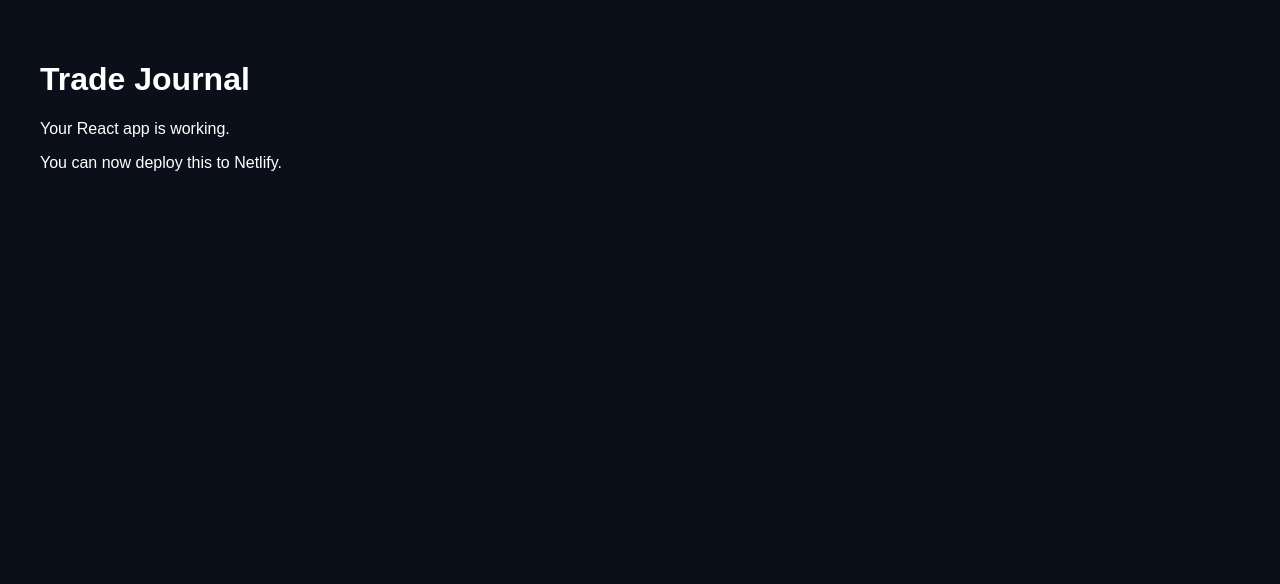
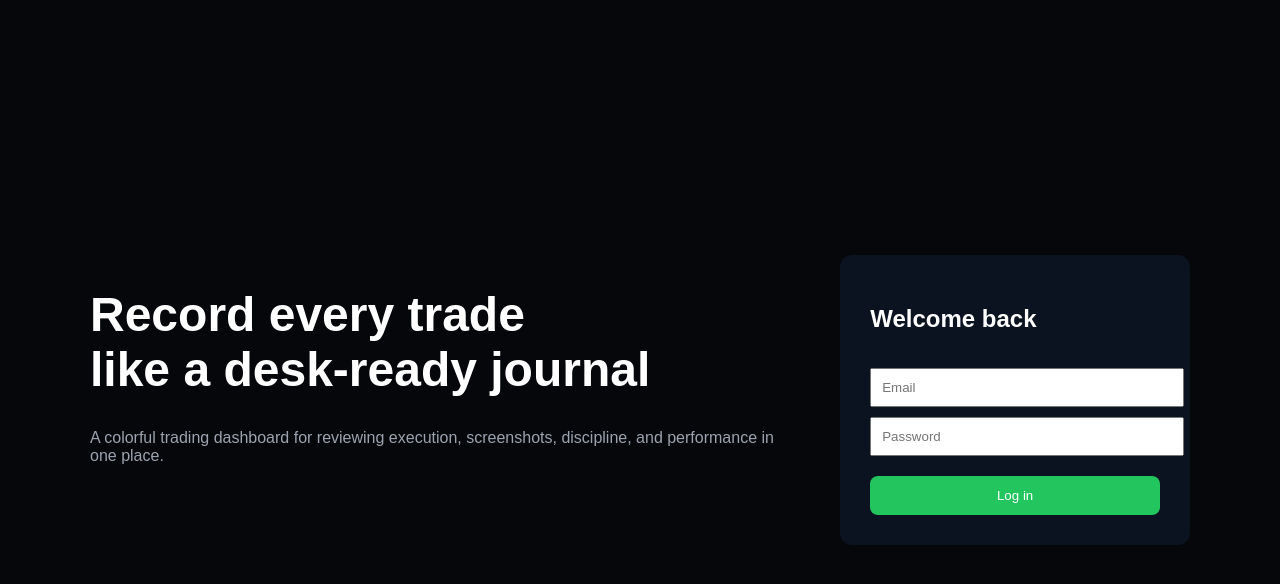
Before and after one commit to Alokesh13/TradingJournalbest, a React (Vite) app: page / in a window 1280 px wide. Shown: the top 584 px of the page. Built offline with nearby package versions, Linux system fonts and the light colour scheme.

Commit message:
Update App.tsx

```diff
--- a/src/App.tsx
+++ b/src/App.tsx
@@ -1,11 +1,61 @@
-import React from "react";
-
 export function App() {
   return (
-    <div style={{ padding: "40px", fontFamily: "sans-serif" }}>
-      <h1>Trade Journal</h1>
-      <p>Your React app is working.</p>
-      <p>You can now deploy this to Netlify.</p>
+    <div style={{
+      minHeight: "100vh",
+      background: "#05070b",
+      color: "white",
+      display: "flex",
+      justifyContent: "center",
+      alignItems: "center",
+      fontFamily: "sans-serif"
+    }}>
+      <div style={{display:"flex",gap:"60px",maxWidth:"1100px"}}>
+
+        <div>
+          <h1 style={{fontSize:"48px",fontWeight:"bold"}}>
+            Record every trade
+            <br/>
+            like a desk-ready journal
+          </h1>
+
+          <p style={{marginTop:"20px",color:"#9ca3af"}}>
+            A colorful trading dashboard for reviewing execution,
+            screenshots, discipline, and performance in one place.
+          </p>
+        </div>
+
+        <div style={{
+          background:"#0b1220",
+          padding:"30px",
+          borderRadius:"12px",
+          width:"320px"
+        }}>
+          <h2>Welcome back</h2>
+
+          <input placeholder="Email"
+            style={{width:"100%",marginTop:"15px",padding:"10px"}}
+          />
+
+          <input placeholder="Password"
+            type="password"
+            style={{width:"100%",marginTop:"10px",padding:"10px"}}
+          />
+
+          <button style={{
+            marginTop:"20px",
+            width:"100%",
+            padding:"12px",
+            background:"#22c55e",
+            border:"none",
+            color:"white",
+            borderRadius:"8px"
+          }}>
+            Log in
+          </button>
+
+        </div>
+
+      </div>
     </div>
-  );
+  )
 }
```
